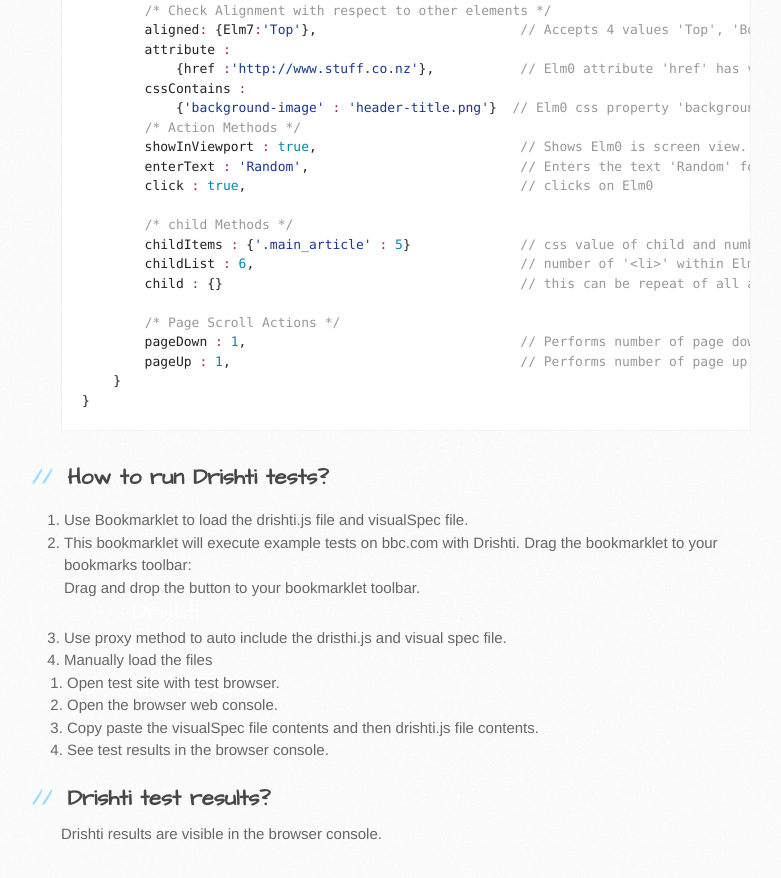
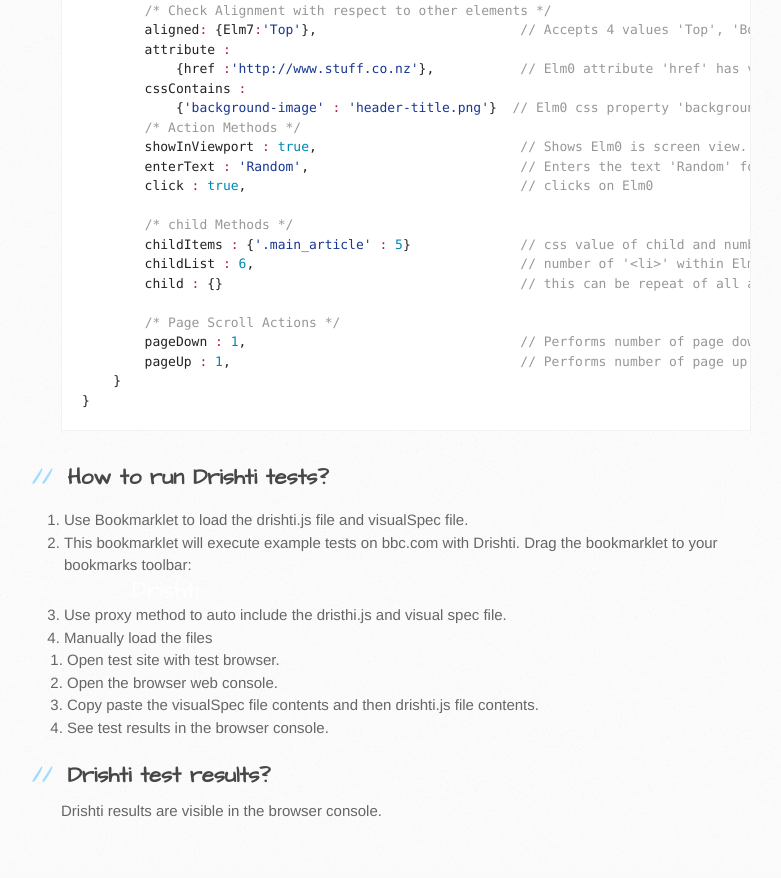
Before and after one commit to rupeshmore/drishti, a plain HTML site: page index.html in a window 1280 px wide. Shown: the part 1811-2689 px from the top of the page, without its empty margins (109-890 px from the left). Drawn offline with Linux system fonts and the light colour scheme.

Commit message:
Update index.html

```diff
--- a/index.html
+++ b/index.html
@@ -6,7 +6,6 @@
     <meta name="viewport" content="width=device-width, initial-scale=1, maximum-scale=1">
     <link href='https://fonts.googleapis.com/css?family=Architects+Daughter' rel='stylesheet' type='text/css'>
     <link rel="stylesheet" type="text/css" href="stylesheets/stylesheet.css" media="screen">
-    <link rel="stylesheet" type="text/css" href="stylesheets/style.css" media="screen">
     <link rel="stylesheet" type="text/css" href="stylesheets/github-light.css" media="screen">
     <link rel="stylesheet" type="text/css" href="stylesheets/print.css" media="print">
 
@@ -116,10 +115,7 @@ Directory structure:</p>
 <li>Use Bookmarklet to load the drishti.js file and visualSpec file.</li>
 <li class="try-now_instruction-item">
         This bookmarklet will execute example tests on bbc.com with Drishti. Drag the bookmarklet to your bookmarks toolbar:
-        <div class="try-now_bookmarklet-container">
-          <div class="try-now_bookmarklet-tooltip hidden">
-            Drag and drop the button to your bookmarklet toolbar.
-          </div>
+        <div class="button">
           <a href="javascript:void%20function(){(function(t){function%20e(t,e){t.readyState%3Ft.onreadystatechange=function(){!e||%22loaded%22!==t.readyState%26%26%22complete%22!==t.readyState||(t.onreadystatechange=null,e())}:e%26%26(t.onload=function(){e()}),document.getElementsByTagName(%22head%22)[0].appendChild(t)}function%20n(t,n){var%20i=document.createElement(%22script%22);i.setAttribute(%22type%22,%22text/javascript%22),i.setAttribute(%22src%22,t),e(i,n)}function%20i(){(%22undefined%22==typeof%20drishti||0!==drishti.passes)%26%26n(t+%22visualSpec/bbcHome.js%22,function(){n(t+%22drishti.min.js%22),drishti.run()})}window.testScriptUrl=t,document.onload=i(function(){return%20null})})(%22//raw.githubusercontent.com/rupeshmore/drishti/master/example/%22)}();" class="try-now_bookmarklet-button button button--boring" draggable="true">
             <span class="hidden">Drishti</span>
           </a>
```
